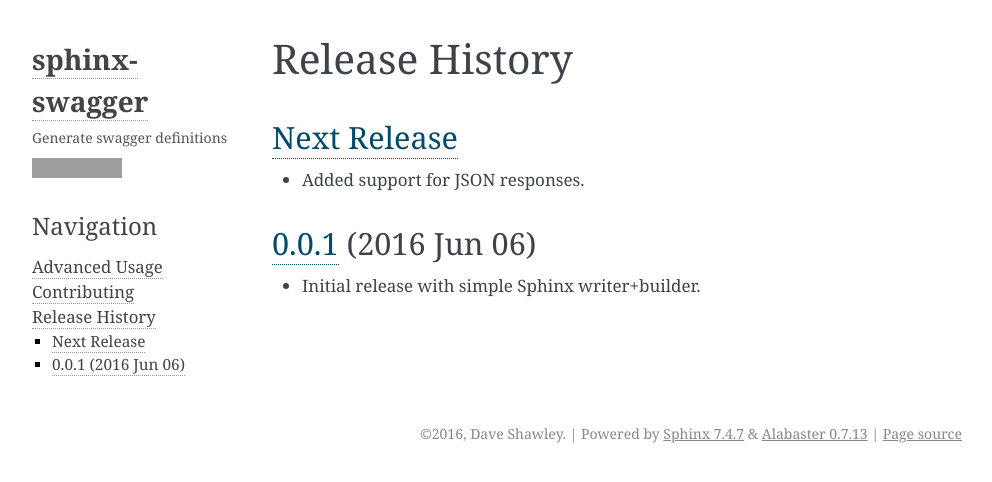
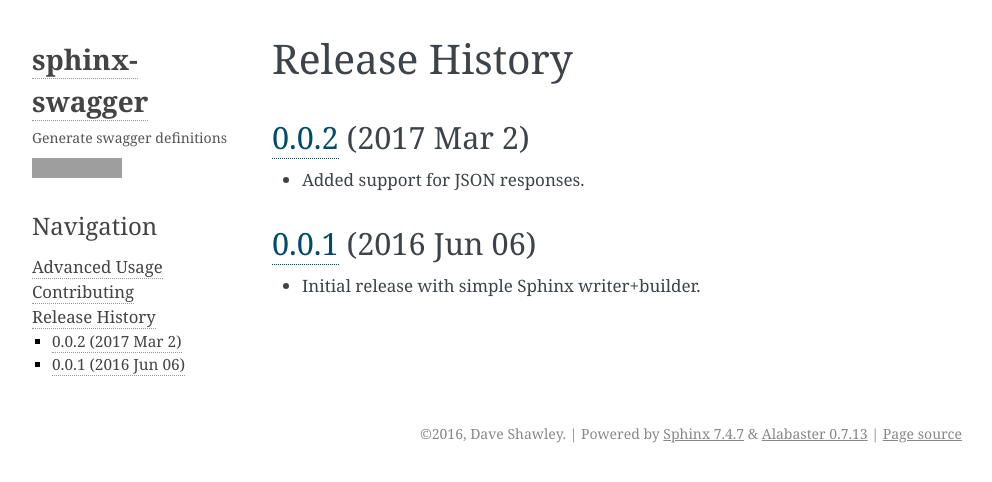
Before and after one commit to dave-shawley/sphinx-swagger, a Sphinx documentation site: the page built from docs/history.rst, in a window 1280 px wide, cut to the strip 0-482 px from the top of the page. Shown: the whole strip, without its empty margins (148-1140 px from the left). Built offline with Sphinx 7.4.7, drawn with Linux system fonts in a browser that asks for light colours; grey boxes are pictures that could not be loaded.

Commit message:
Metadata bumps for 0.0.2

```diff
--- a/docs/history.rst
+++ b/docs/history.rst
@@ -1,13 +1,14 @@
 Release History
 ===============
 
-`Next Release`_
----------------
+`0.0.2`_ (2017 Mar 2)
+---------------------
 - Added support for JSON responses.
 
 `0.0.1`_ (2016 Jun 06)
 ----------------------
 - Initial release with simple Sphinx writer+builder.
 
-.. _Next Release: https://github.com/dave-shawley/sphinx-swagger/compare/0.0.1...HEAD
+.. _Next Release: https://github.com/dave-shawley/sphinx-swagger/compare/0.0.2...HEAD
+.. _0.0.2: https://github.com/dave-shawley/sphinx-swagger/compare/0.0.1...0.0.2
 .. _0.0.1: https://github.com/dave-shawley/sphinx-swagger/compare/0.0.0...0.0.1
--- a/sphinxswagger/__init__.py
+++ b/sphinxswagger/__init__.py
@@ -1,4 +1,4 @@
-version_info = (0, 0, 1)
+version_info = (0, 0, 2)
 __version__ = '.'.join(str(v) for v in version_info)
 
 
```
